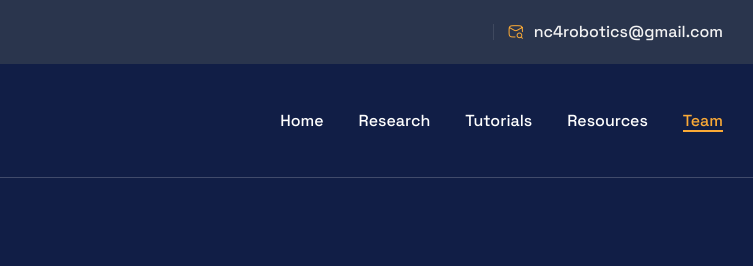
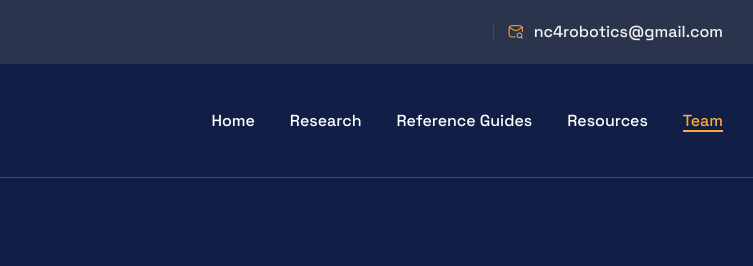
Before and after one commit to NC4Robotics-Lab/nc4robotics-lab.github.io, a plain HTML site: page team.html in a window 1280 px wide. Shown: the top 266 px of the page, 527-1280 px from the left. Drawn offline with Linux system fonts and the light colour scheme; files whose address does not match are found by name.

Commit message:
Update team.html

```diff
--- a/team.html
+++ b/team.html
@@ -123,7 +123,7 @@
                                     <a href="research.html">Research</a>
                                 </li>
                                 <li>
-                                    <a href="tutorials.html">Tutorials</a>
+                                    <a href="tutorials.html">Reference Guides</a>
                                 </li>
                                 <li>
                                     <a href="resources.html">Resources</a>
```
